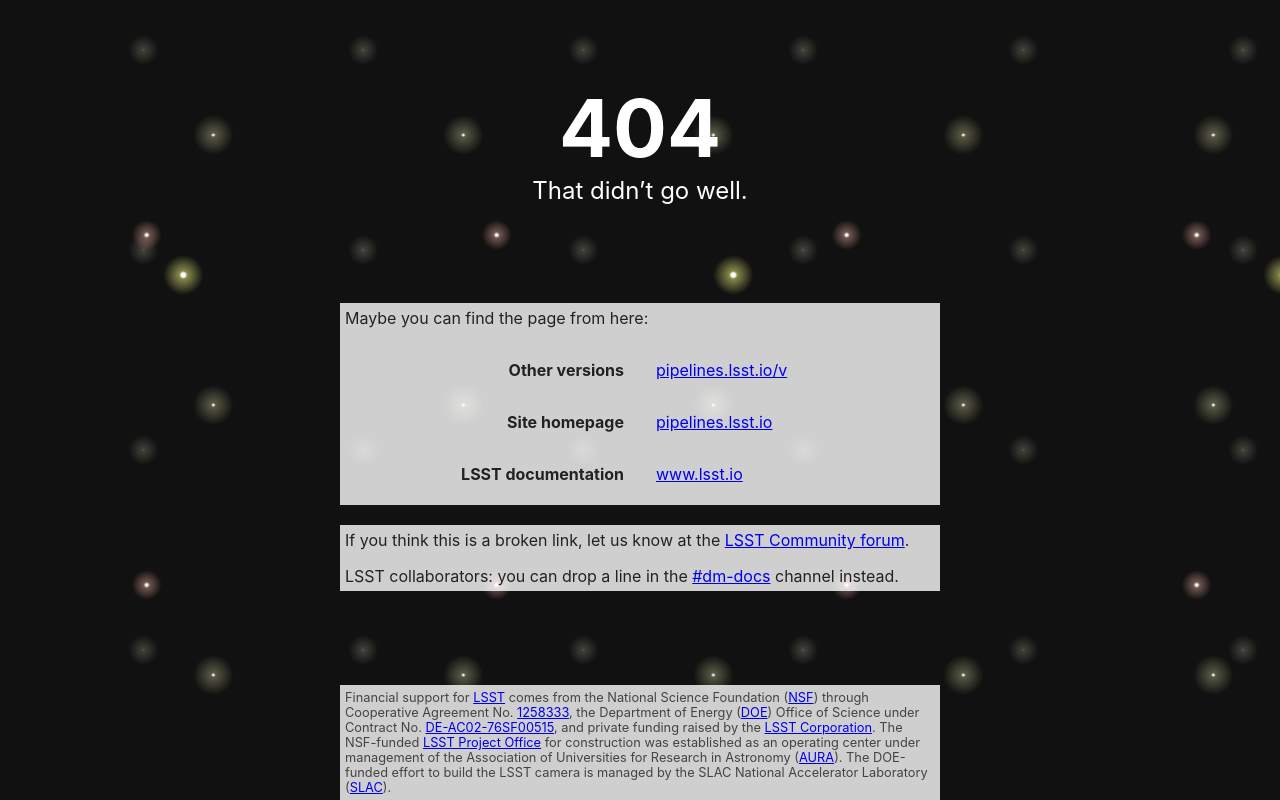
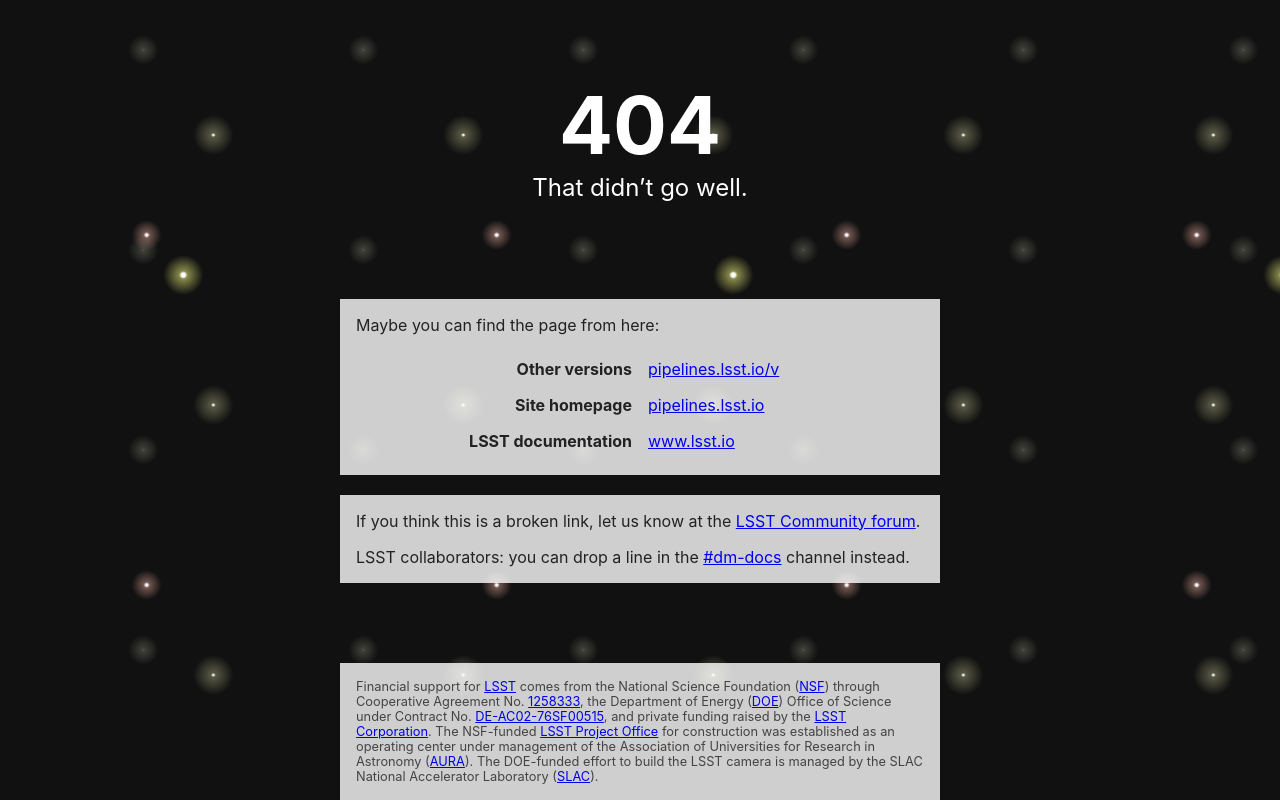
Before and after one commit to lsst-sqre/ltd-404, a website: page 404.html in a window 1280 px wide. Drawn offline with nearby package versions, Linux system fonts and the light colour scheme; files that its build step writes are made by us from their sources.

Commit message:
Tweak padding around section cards

```diff
--- a/styles.scss
+++ b/styles.scss
@@ -85,7 +85,7 @@
 
   th,
   td {
-    padding: 1rem;
+    padding: 0.5rem;
   }
 
   th {
@@ -124,23 +124,23 @@
   @include m-dark-card;
   grid-row: 2;
   text-align: center;
-  padding: 5px;
+  padding: 1rem;
 }
 
 .c-suggestion-section {
   @include m-light-card;
   grid-row: 4;
-  padding: 5px;
+  padding: 1rem;
 }
 
 .c-reporting-section {
   @include m-light-card;
   grid-row: 5;
-  padding: 5px;
+  padding: 1rem;
 }
 
 .c-footer-section {
   @include m-light-card;
   grid-row: -2;
-  padding: 5px;
+  padding: 1rem;
 }
```
